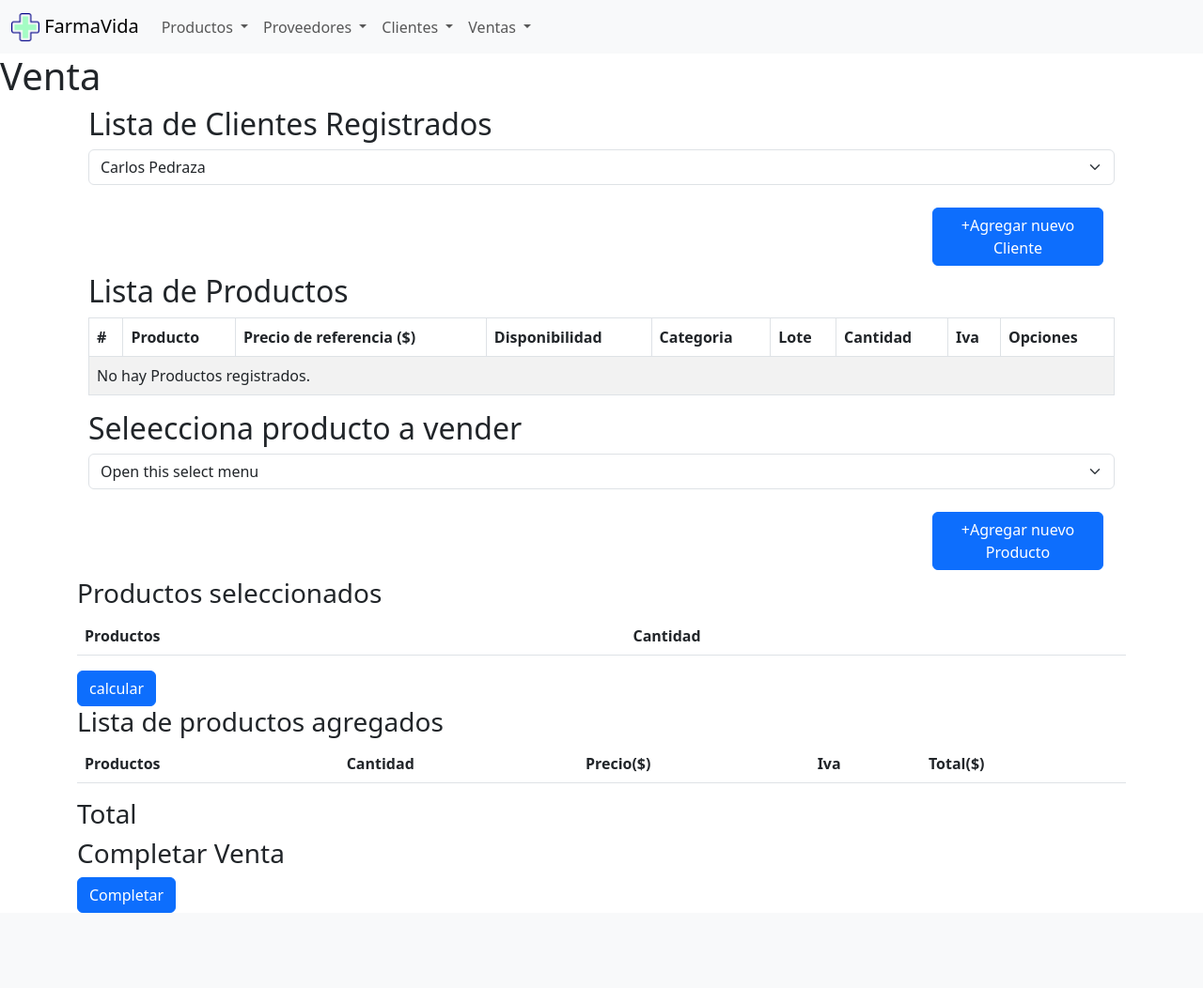
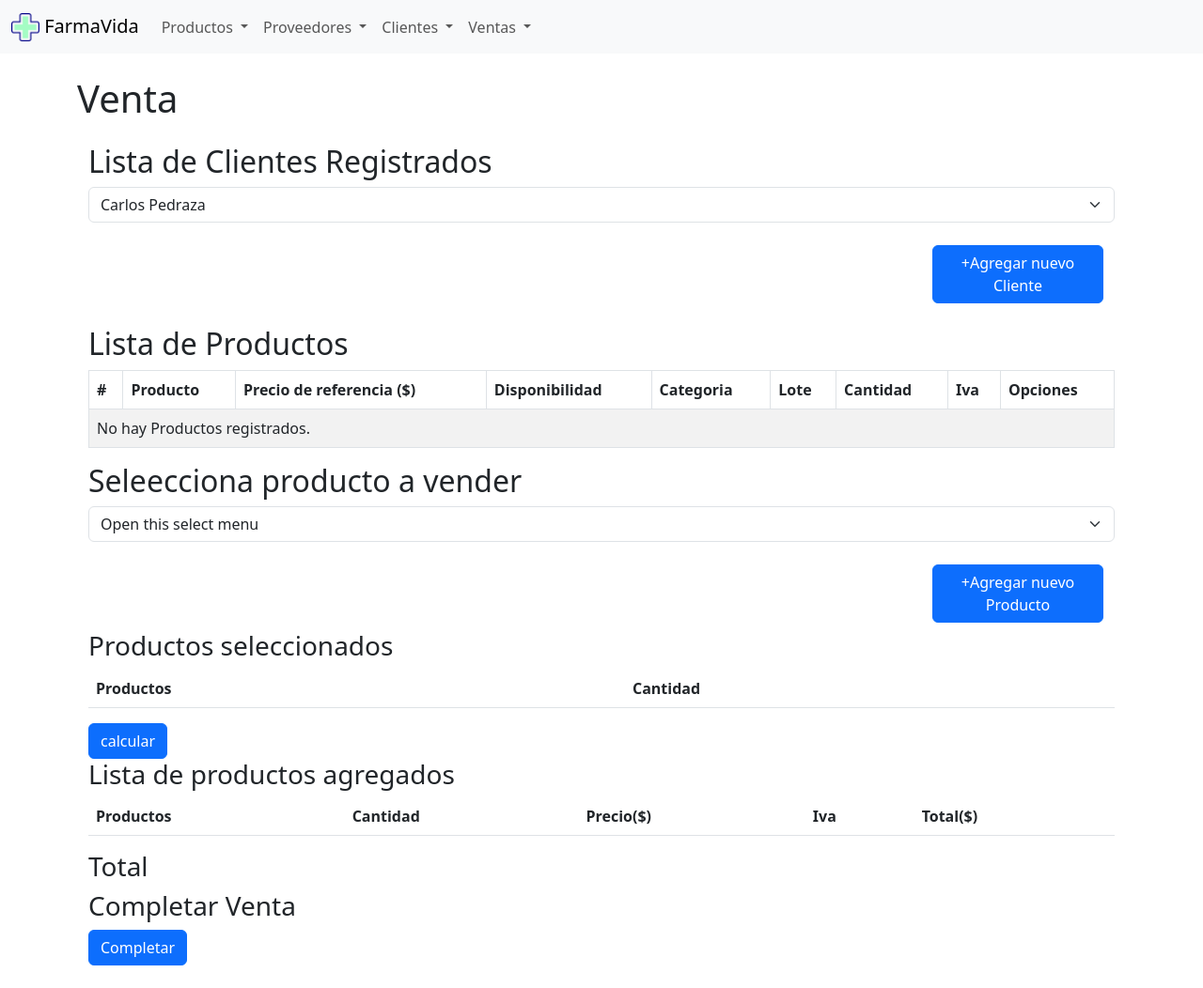
Before and after one commit to CarlosPedraza456/farmacia-dsa, a Django app: page /ventas/ in a window 1280 px wide. Shown: the whole page at 94% size. Before the commit the page ends 972 px from the top, so only its background shows below. Run offline with Django 4.2, Linux system fonts and the light colour scheme; data comes from the database, SQL or seed files in the repository; data that the repository does not hold is empty; some libraries are stand-ins or nearby versions.

Commit message:
Update ventas.html

```diff
--- a/farmaciaDSA/Farmacia/templates/ventas/ventas.html
+++ b/farmaciaDSA/Farmacia/templates/ventas/ventas.html
@@ -2,9 +2,11 @@
 
 {% block content %}
 
+<div class="container mt-4 mb-4">
   <h1>Venta</h1>
+</div>
 
-<div class="container container-clientes"> <!-- Contenedor clientes -->
+<div class="container container-clientes  mt-4 mb-4"> <!-- Contenedor clientes -->
   <div class="container-lg">
     <h2>Lista de Clientes Registrados</h2>
     <select class="form-select"  id="select-clientes" aria-label="Default select example">
@@ -19,7 +21,7 @@
 </div>
 
 
-<div class="container container-products"> <!-- Contenedor productos -->
+<div class="container container-products  mt-4 mb-4"> <!-- Contenedor productos -->
   <div class="container-lg">
     <h2>Lista de Productos</h2>
     <table class="table table-striped table-bordered table-hover">
@@ -74,15 +76,12 @@
         <a class="btn btn btn-primary col-md-2 ml-1" href=" {% url 'registroProducto' %} ">+Agregar nuevo Producto</a>
       </div>
   </div>
-</div>
-
 
   <div class="client-selected container-lg" id="client-selected" > </div>
   <div class="product-selected container-lg" id=""> <h2 id="product-selected"></h2></div>
   <div class="product-selected container-lg" id="product-selected-1"> </div>
   <div class="product-selected container-lg" id="product-selected-2"> </div>
   <div class="product-selected container-lg" id="product-selected-3"> </div>
-
 
   <div class="container-lg">
     <h3>Productos seleccionados</h3>
@@ -125,6 +124,13 @@
         </div>
 
   </div>
+</div>
+
+
+
+
+
+
 
 <script>
 
```
Lines whose indentation alone changed are shown as unchanged.
